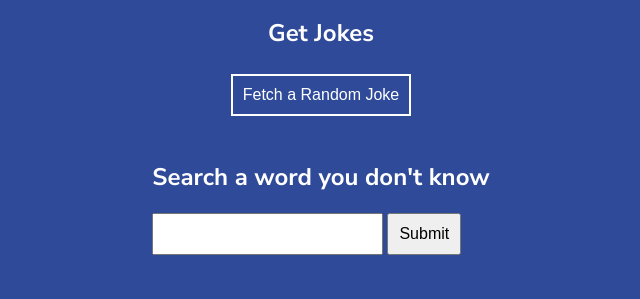
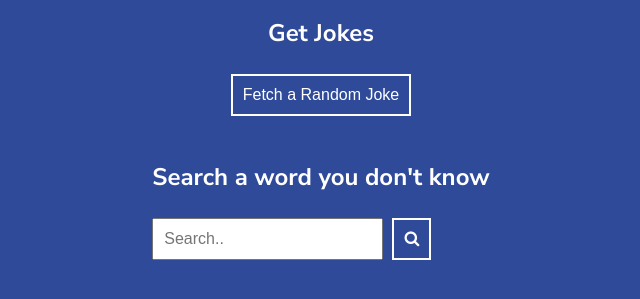
Before and after one commit to OlgaGabbert/redi-final-project, a plain HTML site: page index.html in a window 1280 px wide. Shown: the part 139-438 px from the top of the page, without its empty margins (319-959 px from the left). Drawn offline with Linux system fonts and the light colour scheme.

Commit message:
add new search bar

```diff
--- a/index.html
+++ b/index.html
@@ -1,12 +1,15 @@
 <!DOCTYPE html>
 
 <html lang="en">
+
 <head>
     <title>Random Dad joke</title>
     <link href="https://fonts.googleapis.com/css?family=Nunito+Sans:400,400i,700&display=swap" rel="stylesheet">
     <link rel="stylesheet" href="styles.css">
     <link rel="icon" type="image/x-icon" href="favicon.ico">
+    <link rel="stylesheet" href="https://cdnjs.cloudflare.com/ajax/libs/font-awesome/4.7.0/css/font-awesome.min.css">
 </head>
+
 <body>
     <h1>Random Dad Joke</h1>
     <nav>
@@ -29,11 +32,12 @@
 
     <div id='search-word'>
         <h2>Search a word you don't know</h2>
-    <input type="text" id="word"/>
-        <input type="submit" onclick="searchWord()"/>
+        <input type="text" placeholder='Search..' name='search' id="word" />
+        <button type="submit" onclick="searchWord()"><i class="fa fa-search"></i></button>
         <div id='myMeaning'></div>
     </div>
 
     <script src="main.js"></script>
 </body>
+
 </html>
--- a/main.js
+++ b/main.js
@@ -29,8 +29,9 @@ async function fetchRandomJoke() {
 }
 
 function renderSavedJokes() {
+    randomJoke.innerHTML = '';
     savedJoke.innerHTML = '';
-    for (let i = 0; i<myJokes.length; i++) {
+    for (let i = 0; i < myJokes.length; i++) {
         let savedDiv = document.createElement('div');
         savedJoke.appendChild(savedDiv);
         savedDiv.textContent = myJokes[i];
@@ -38,8 +39,8 @@ function renderSavedJokes() {
         savedDiv.appendChild(deleteButton);
         deleteButton.textContent = 'delete';
 
-        deleteButton.onclick = function() {
-            myJokes.splice(i,1);
+        deleteButton.onclick = function () {
+            myJokes.splice(i, 1);
             localStorage.setItem('myJokes', JSON.stringify(myJokes));
             renderSavedJokes();
         }
```
Lines whose indentation alone changed are shown as unchanged.
